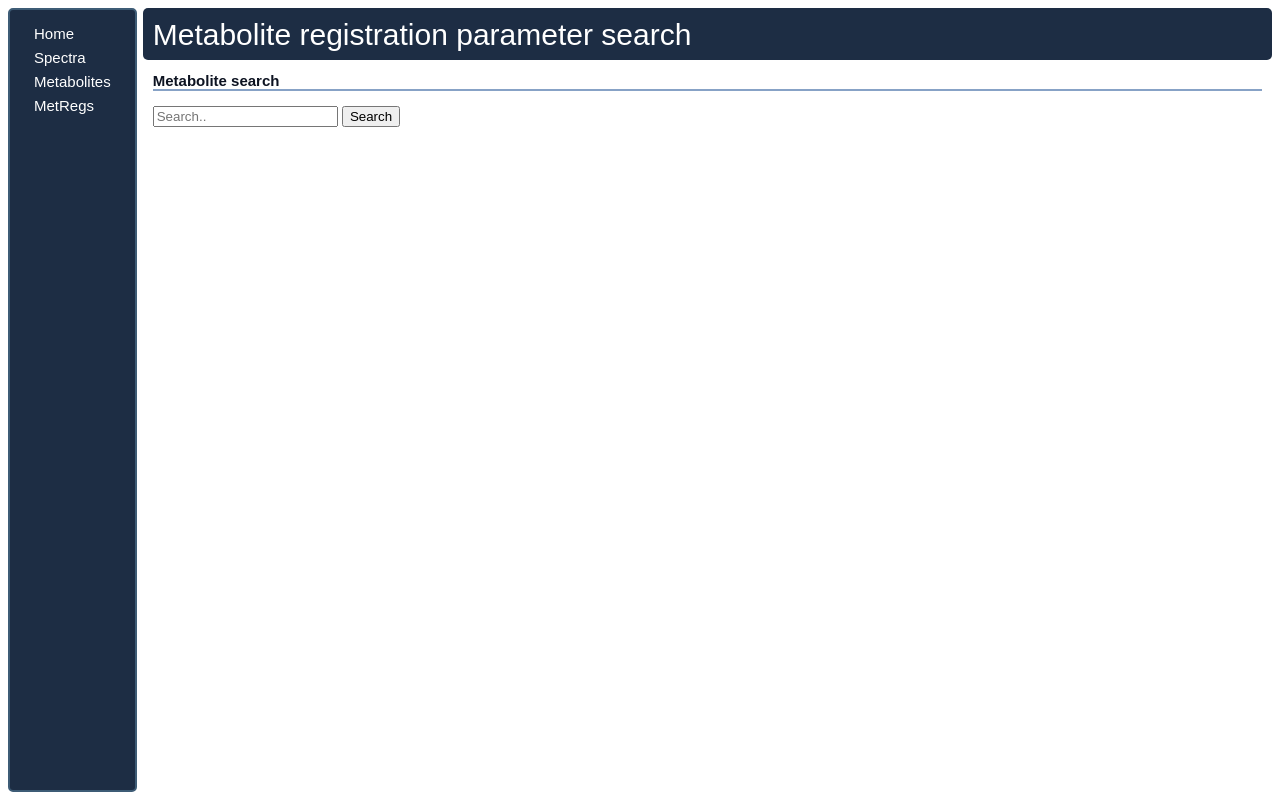
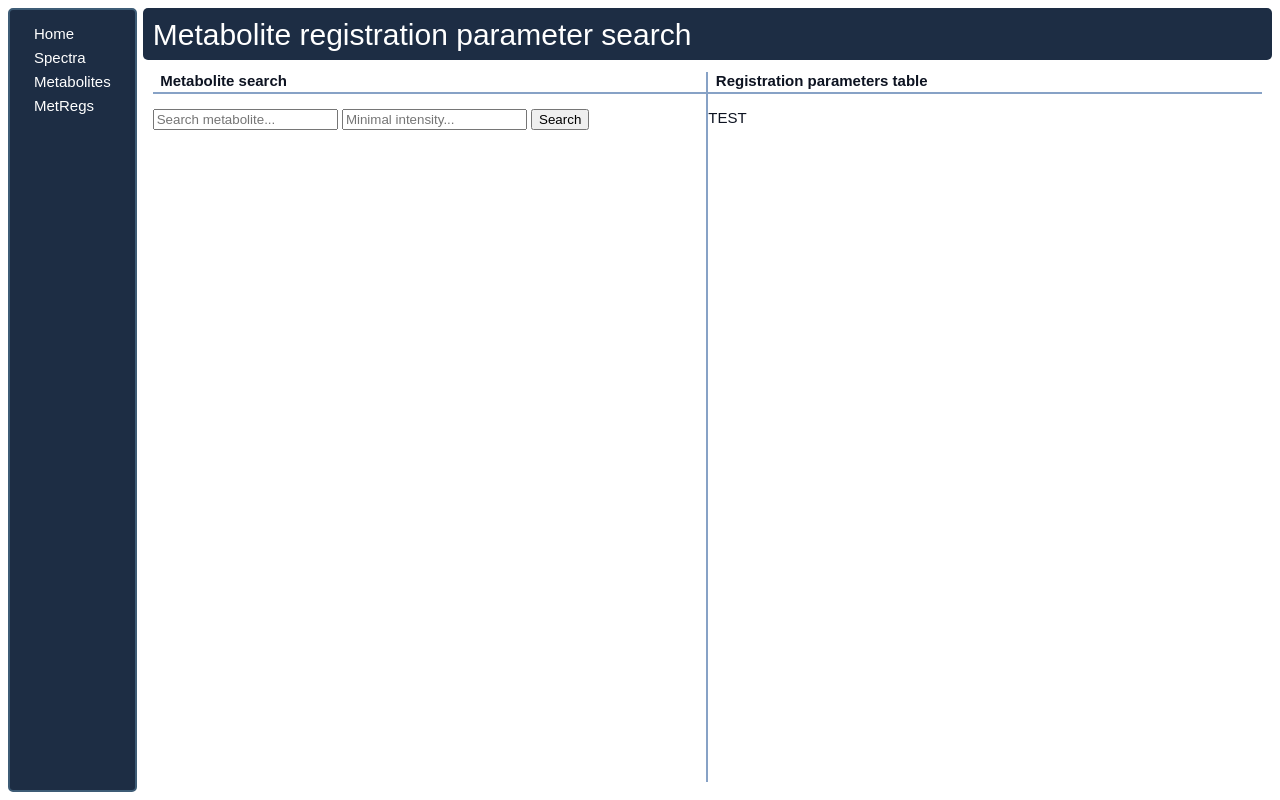
Before and after one commit to wolframowy/mgr, a Django app: page /hmdb/reg_param in a window 1280 px wide. Run offline with Django 3.2, Linux system fonts and the light colour scheme.

Commit message:
Fix reg_param tests, refactor some names, improbe reg_param view

```diff
--- a/django_test/django_test/hmdb/reg_param/models/registration_parameter.py
+++ b/django_test/django_test/hmdb/reg_param/models/registration_parameter.py
@@ -6,6 +6,9 @@
         self.e = e
         self.intensity = intensity
         self.ionization_mode = ionization_mode
+
+    def to_json(self):
+        return self.__dict__
 
 
 class MetaboliteRegistration:
--- /dev/null
+++ b/django_test/django_test/hmdb/static/hmdb/reg_param/reg_param.css
@@ -0,0 +1,59 @@
+.reg_param_container {
+    flex: 1;
+    display: flex;
+    flex-direction: column;
+    margin: 8px 8px 8px 3px;
+}
+
+.reg_param_title {
+    background-color: var(--color-dark-blue);
+    color: var(--color-beige);
+    font-size: 2em;
+    padding: 10px;
+    border-radius: 5px;
+    margin: 0 0 2px 0;
+    height: 2rem;
+}
+
+.reg_param_main {
+    display: flex;
+    padding: 10px;
+    flex: 1;
+    color: var(--color-black);
+}
+
+.reg_param_section {
+    font-size: 1em;
+    font-weight: bold;
+    margin: 0 0 1em 0;
+    padding: 0 0 0.2em 0.5em;
+    border-bottom: 2px solid var(--color-light-blue);
+}
+
+.reg_param_content {
+    display: flex;
+    flex: 1;
+    width: 100%;
+    max-height: 100%
+}
+
+.reg_param_search_container {
+    display: flex;
+    flex-direction: column;
+    flex: 1;
+    max-width: 50%;
+    border-right : 2px solid var(--color-light-blue);
+}
+
+.reg_parm_table_container {
+    flex: 1;
+}
+
+.table_scroll {
+    flex: 1 1 0;
+    margin: 0.5em 2px 0 0;
+    overflow: auto;
+}
+
+.reg_parm_met_table {
+}
--- a/django_test/django_test/hmdb/static/hmdb/reg_parm/reg_param.js
+++ b/django_test/django_test/hmdb/static/hmdb/reg_param/reg_param.js
@@ -30,10 +30,9 @@
         contentType: "application/json",
         dataType: "json",
         success: function(response){
-            var data = JSON.parse(response);
-            $.each(data, function(i, item) {
+            $.each(response, function(i, item) {
                 var $tr = $('<tr>').append(
-                    $('<td>', {css:{'visibility':'hidden'}}).text(item.met_id),
+                    $('<td>', {css:{'display':'none'}}).text(item.met_id),
                     $('<td>').text(item.name)
                 ).appendTo('#metabolites_table')
             });
--- a/django_test/django_test/hmdb/static/hmdb/style.css
+++ b/django_test/django_test/hmdb/static/hmdb/style.css
@@ -5,7 +5,7 @@
     --color-dark-blue: #1D2D44;
     --color-blue: #3E5C76;
     --color-light-blue: #87A2C6;
-    --color-beige: white;/*#F8F5EC;*/
+    --color-beige: white;
 }
 
 body {
@@ -56,36 +56,3 @@
 a:active {
   text-decoration: underline;
 }
-
-.reg-param-container {
-    flex: 1;
-    display: flex;
-    flex-direction: column;
-    margin: 8px 8px 8px 3px;
-}
-
-.reg-param-title {
-    background-color: var(--color-dark-blue);
-    color: var(--color-beige);
-    font-size: 2em;
-    padding: 10px;
-    border-radius: 5px;
-    margin: 0 0 2px 0;
-    height: 2rem;
-}
-
-.reg-param-main {
-    padding: 10px;
-    flex: 1;
-    /*background-color: var(--color-light-blue);*/
-    color: var(--color-black);
-    /*border: 2px solid var(--color-black);
-    border-radius: 5px;*/
-}
-
-.reg-param-section {
-    font-size: 1em;
-    font-weight: bold;
-    margin: 0 0 1em 0;
-    border-bottom: 2px solid var(--color-light-blue);
-}
--- a/django_test/django_test/hmdb/subviews/reg_param.py
+++ b/django_test/django_test/hmdb/subviews/reg_param.py
@@ -1,10 +1,4 @@
-from django.shortcuts import render, Http404
-from django.http import HttpResponseNotFound
-import json
-
-
-from ..models import Spectra, Metabolite, MetaboliteNames
-from ..reg_param.models.registration_parameter import RegistrationParameter, MetaboliteRegistration
+from django.shortcuts import render
 
 
 def reg_param(request):
@@ -12,4 +6,4 @@
 
 
 def reg_parm_get(request):
-    return render(request, 'hmdb/reg_parm.html')
+    return render(request, 'hmdb/reg_param.html')
--- /dev/null
+++ b/django_test/django_test/hmdb/templates/hmdb/reg_param.html
@@ -0,0 +1,47 @@
+{% extends "hmdb/navbar.html" %}
+
+{% block title %}
+    <title>Metabolite registration parameters</title>
+{% endblock %}
+
+{% block page_title %}
+    <div>Metabolite registration parameters search</div>
+{% endblock %}
+
+{% block content %}
+    <div class="reg_param_container">
+        <div class="reg_param_title">
+            Metabolite registration parameter search
+        </div>
+        <div class="reg_param_main">
+            <div class="reg_param_content">
+                <div class="reg_param_search_container">
+                    <div>
+                        <div class="reg_param_section"> Metabolite search </div>
+                        <input id="metabolites_search" type="text" placeholder="Search metabolite...">
+                        <input id="minimal_intensity" type="number" placeholder="Minimal intensity...">
+                        <button id="metabolites_search_btn" onclick="met_search_btn_click()"> Search</button>
+                        <div class="reg_parm_loading" style="display:none">LOADING...</div>
+                    </div>
+                    <div class="table_scroll">
+                        <table id="metabolites_table" class="reg_parm_met_table">
+                        </table>
+                    </div>
+                </div>
+                <div class="reg_parm_table_container">
+                    <div class="reg_param_section"> Registration parameters table </div>
+                    TEST
+                </div>
+            </div>
+        </div>
+    </div>
+{% endblock %}
+
+{% block javascript %}
+{% load static %}
+<link rel="stylesheet" type="text/css" href="{% static 'hmdb/reg_param/reg_param.css' %}">
+<script>
+    var async_get_url = "{% url 'hmdb:reg_param_get_async' %}";
+</script>
+<script src="{% static 'hmdb/reg_param/reg_param.js' %}"></script>
+{% endblock %}
--- a/django_test/django_test/hmdb/templates/hmdb/reg_parm.html
+++ /dev/null
@@ -1,35 +0,0 @@
-{% extends "hmdb/navbar.html" %}
-
-{% block title %}
-    <title>Metabolite registration parameters</title>
-{% endblock %}
-
-{% block page_title %}
-    <div>Metabolite registration parameters search</div>
-{% endblock %}
-
-{% block content %}
-    <div class="reg-param-container">
-        <div class="reg-param-title">
-            Metabolite registration parameter search
-        </div>
-        <div class="reg-param-main">
-            <div class="reg-param-section"> Metabolite search </div>
-            <div class="reg-param-content">
-                <input id="metabolites_search" type="text" placeholder="Search..">
-                <button id="metabolites_search_btn" onclick="met_search_btn_click()"> Search</button>
-                <div class="reg_parm_loading" style="display:none">LOADING...</div>
-                <table id="metabolites_table">
-                </table>
-            </div>
-        </div>
-    </div>
-{% endblock %}
-
-{% block javascript %}
-{% load static %}
-<script>
-    var async_get_url = "{% url 'hmdb:reg_param_get_async' %}";
-</script>
-<script src="{% static 'hmdb/reg_parm/reg_param.js' %}"></script>
-{% endblock %}
```
Also changed, not shown: django_test/django_test/hmdb/subviews/reg_param_get_async.py (+5 -7 lines), django_test/django_test/hmdb/test_cases/test_reg_param.py (+27 -14 lines).
